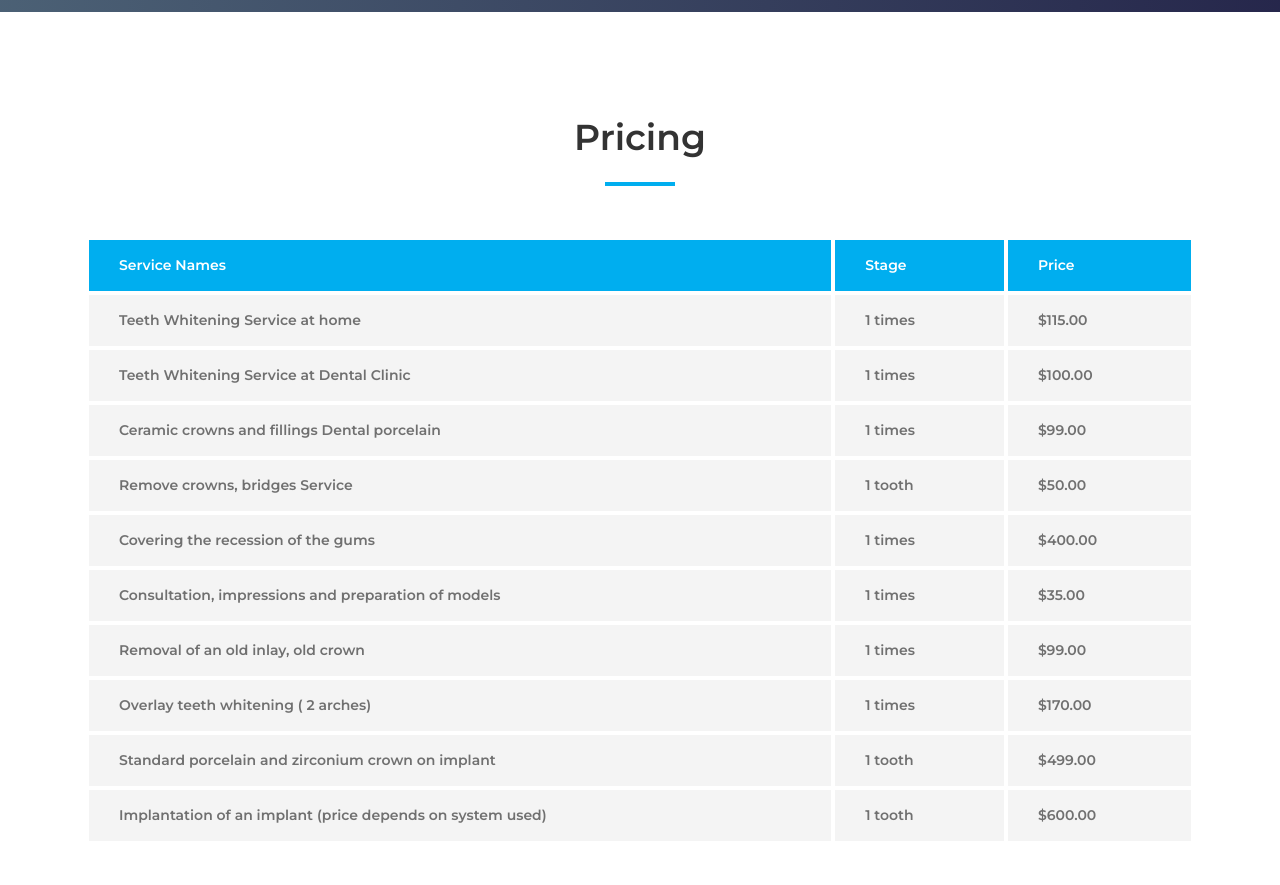
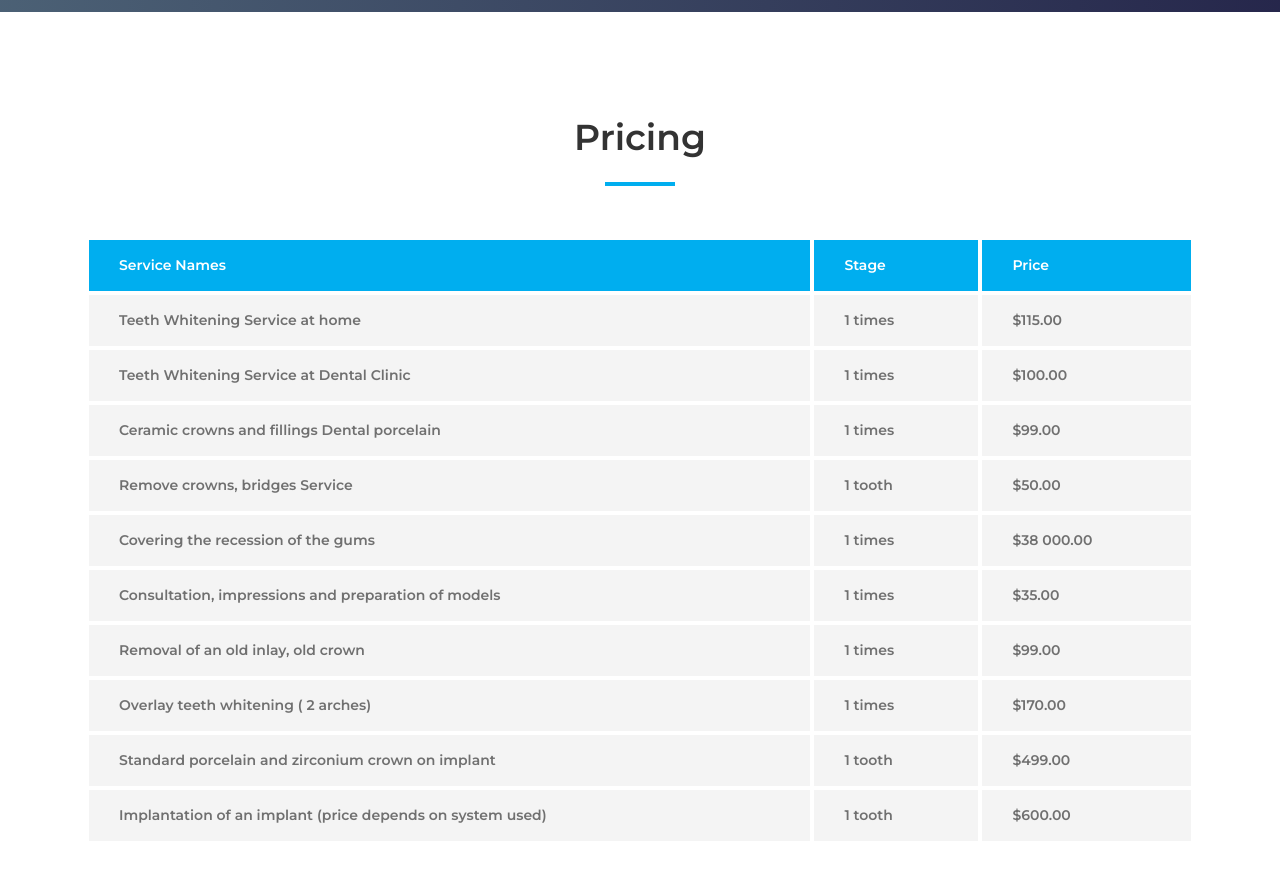
Before and after one commit to Vanavara/DentalWeb, a Django app: template dental/website/templates/home.html in a window 1280 px wide. Shown: the part 2539-3424 px from the top of the page. Run offline with Django 3.2, Linux system fonts and the light colour scheme; the template is opened without the code that fills it, so the values that code supplies are empty; some libraries are stand-ins or nearby versions; some web fonts are replaced.

Commit message:
Ptice changed

```diff
--- a/dental/website/templates/home.html
+++ b/dental/website/templates/home.html
@@ -1,6 +1,4 @@
 {% load static %}
-
-
 <!DOCTYPE html>
 <html lang="en">
 
@@ -407,7 +405,7 @@
                 <tr>
                   <th scope="row">Covering the recession of the gums</th>
                   <td>1 times</td>
-                  <td>$400.00</td>
+                  <td>$38 000.00</td>
                 </tr>
                 <tr>
                   <th scope="row">Consultation, impressions and preparation of models</th>
```
